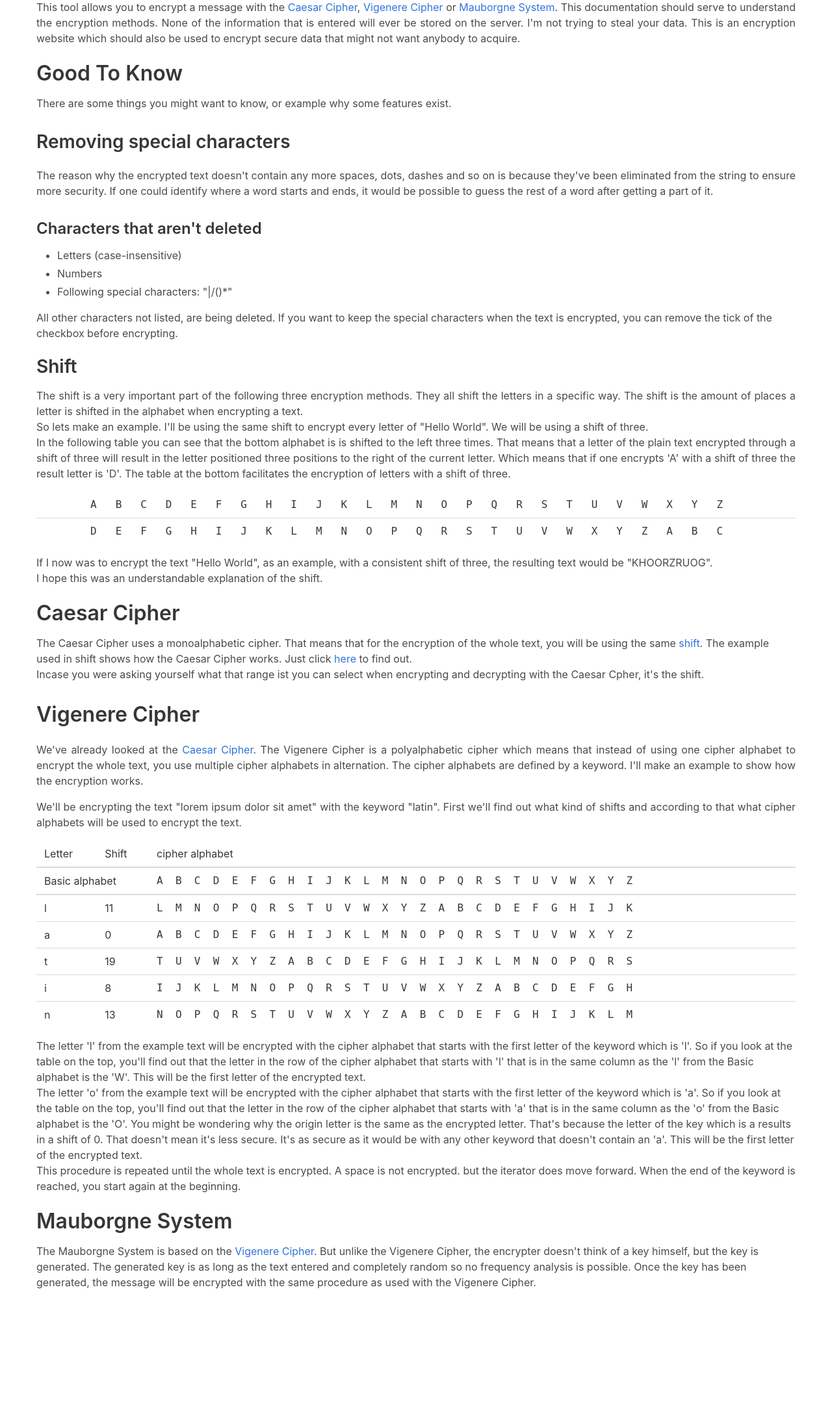
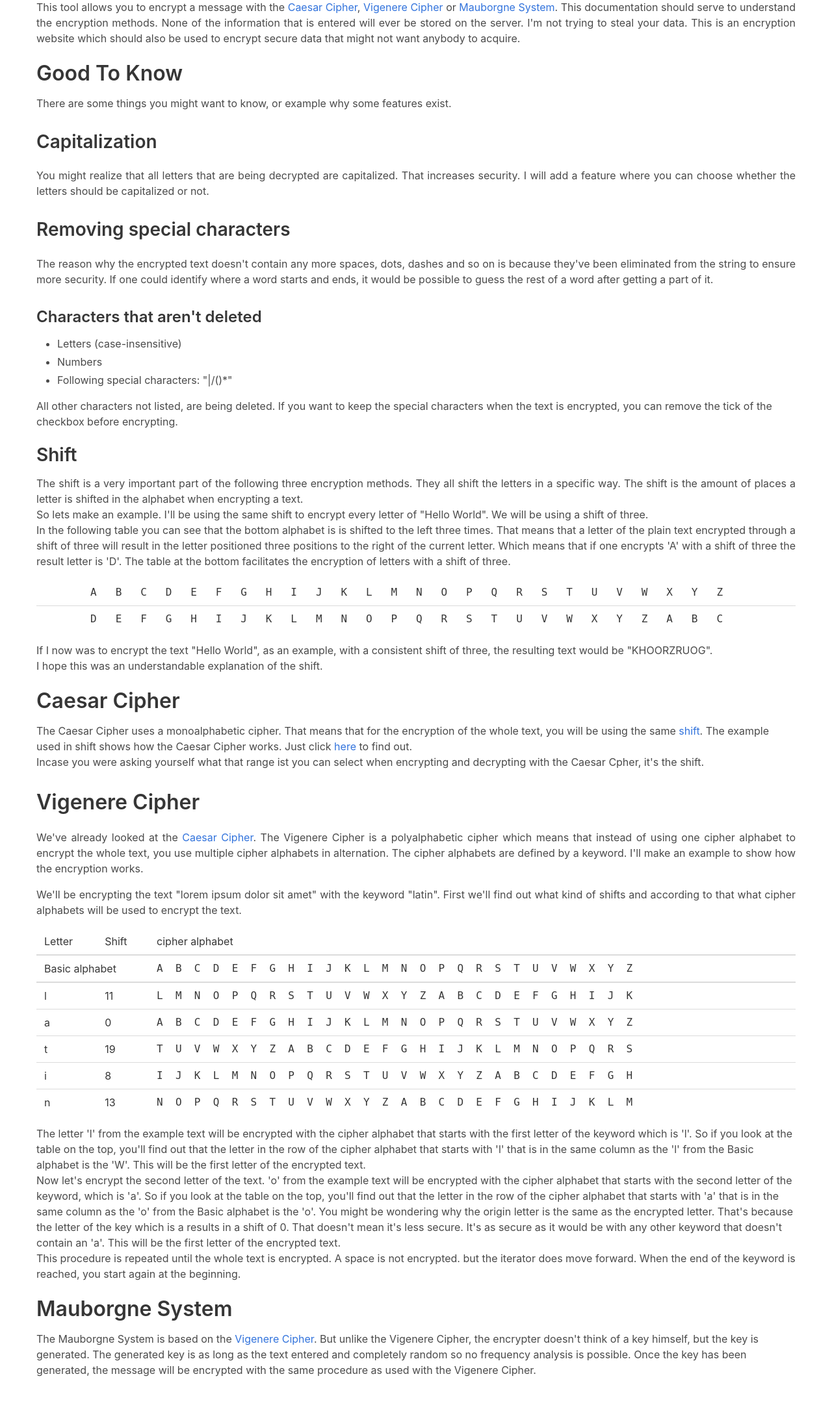
Before and after one commit to LJJW/PHPCipher, a PHP site: page /index.php?type=docs in a window 1280 px wide. Shown: the part 153-2322 px from the top of the page at 65% size. Before the commit the page ends 2137 px from the top, so only its background shows below. Run offline with PHP 8.4, Linux system fonts and the light colour scheme; some libraries are stand-ins or nearby versions.

Commit message:
Added capitalization reason in docs and added detail to Vigenere Doc

```diff
--- a/components/docs.php
+++ b/components/docs.php
@@ -18,6 +18,12 @@
 			</a>
 			<p class="has-text-justified">
 				There are some things you might want to know, or example why some features exist.
+			</p>
+			<h2 class="title">
+				Capitalization
+			</h2>
+			<p class="has-text-justified">
+				You might realize that all letters that are being decrypted are capitalized. That increases security. I will add a feature where you can choose whether the letters should be capitalized or not.
 			</p>
 			<h2 class="title">
 				Removing special characters
@@ -189,7 +195,7 @@
 			</table>
 			<p>
 				The letter 'l' from the example text will be encrypted with the cipher alphabet that starts with the first letter of the keyword which is 'l'. So if you look at the table on the top, you'll find out that the letter in the row of the cipher alphabet that starts with 'l' that is in the same column as the 'l' from the Basic alphabet is the 'W'. This will be the first letter of the encrypted text.<br>
-				The letter 'o' from the example text will be encrypted with the cipher alphabet that starts with the first letter of the keyword which is 'a'. So if you look at the table on the top, you'll find out that the letter in the row of the cipher alphabet that starts with 'a' that is in the same column as the 'o' from the Basic alphabet is the 'O'. You might be wondering why the origin letter is the same as the encrypted letter. That's because the letter of the key which is a results in a shift of 0. That doesn't mean it's less secure. It's as secure as it would be with any other keyword that doesn't contain an 'a'. This will be the first letter of the encrypted text.<br>
+				Now let's encrypt the second letter of the text. 'o' from the example text will be encrypted with the cipher alphabet that starts with the second letter of the keyword,  which is 'a'. So if you look at the table on the top, you'll find out that the letter in the row of the cipher alphabet that starts with 'a' that is in the same column as the 'o' from the Basic alphabet is the 'o'. You might be wondering why the origin letter is the same as the encrypted letter. That's because the letter of the key which is a results in a shift of 0. That doesn't mean it's less secure. It's as secure as it would be with any other keyword that doesn't contain an 'a'. This will be the first letter of the encrypted text.<br>
 				This procedure is repeated until the whole text is encrypted. A space is not encrypted. but the iterator does move forward. When the end of the keyword is reached, you start again at the beginning.
 			</p>
 		</div>
```
